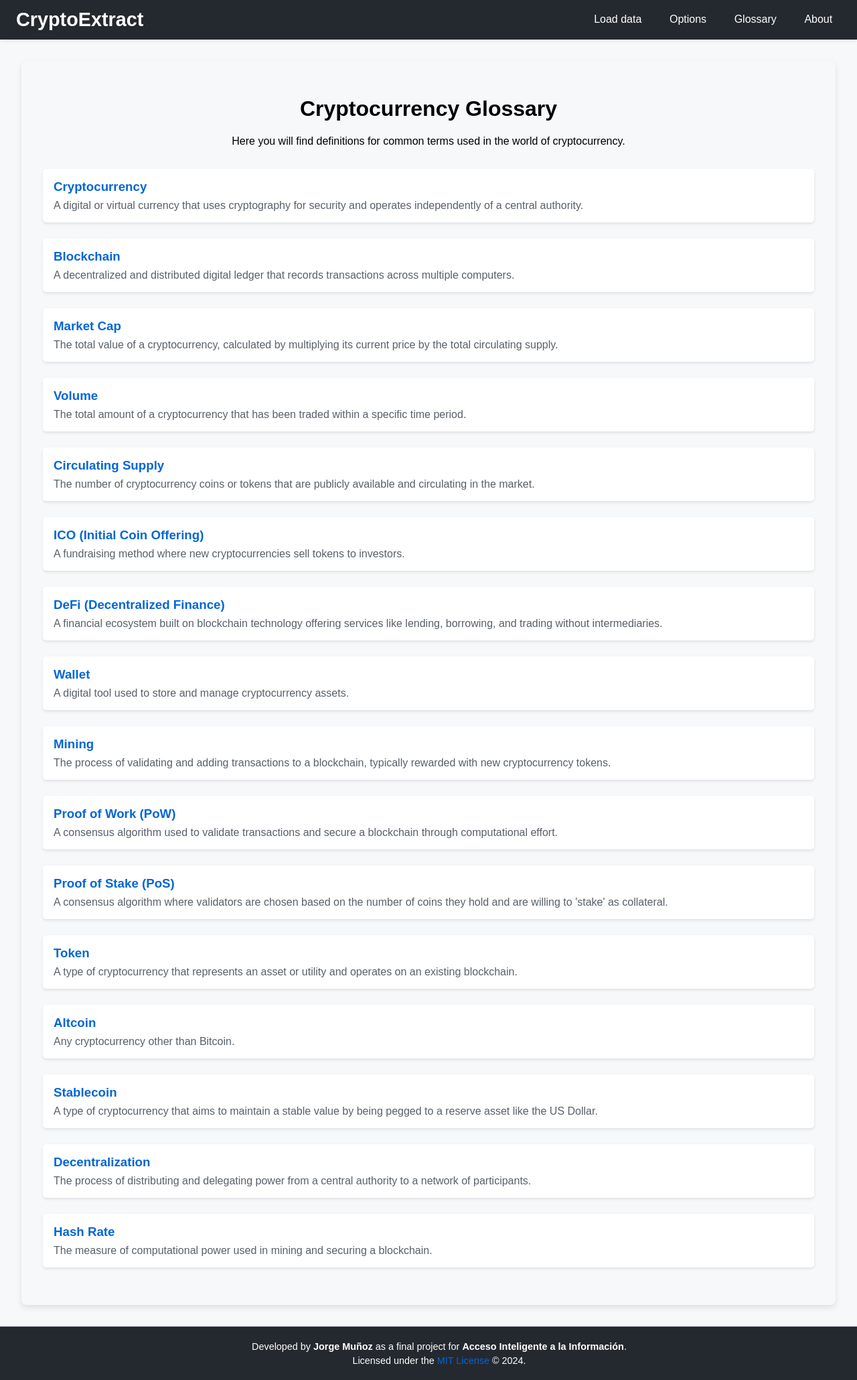
After one commit to jormunrod/CryptoExtract, a Django app: page /glossary/ in a window 1280 px wide. The commit adds this page. Shown: the whole page at 67% size. Run offline with Django 5.2, Linux system fonts and the light colour scheme.

Commit message:
feat: add glossary view

```diff
--- a/CryptoExtract/core/static/core/css/styles.css
+++ b/CryptoExtract/core/static/core/css/styles.css
@@ -562,3 +562,37 @@ body {
     background-color: #f1f1f1;
     cursor: pointer;
 }
+
+/* =============================================== */
+/* Glossary Page Styles */
+/* =============================================== */
+.glossary-container {
+    padding: 2rem;
+    background-color: #f6f8fa;
+    border-radius: 8px;
+    box-shadow: 0 4px 8px rgba(0, 0, 0, 0.1);
+    text-align: center;
+}
+
+.glossary-list {
+    margin-top: 2rem;
+    text-align: left;
+}
+
+.glossary-item {
+    margin-bottom: 1.5rem;
+    padding: 1rem;
+    background-color: #ffffff;
+    border-radius: 5px;
+    box-shadow: 0 2px 4px rgba(0, 0, 0, 0.1);
+}
+
+.glossary-item h3 {
+    margin: 0;
+    color: #0366d6;
+}
+
+.glossary-item p {
+    margin: 0.5rem 0 0;
+    color: #586069;
+}
--- a/CryptoExtract/core/templates/core/base.html
+++ b/CryptoExtract/core/templates/core/base.html
@@ -27,6 +27,7 @@
                     <li><a href="{% url 'price_vs_volume' %}">Price vs. Volume chart</a></li>
                 </ul>
             </li>
+            <li><a href="{% url 'glossary' %}">Glossary</a></li>
             <li><a href="{% url 'about' %}">About</a></li>
         </ul>
     </div>
--- /dev/null
+++ b/CryptoExtract/core/templates/core/glossary.html
@@ -0,0 +1,17 @@
+{% extends 'core/base.html' %}
+
+{% block content %}
+    <div class="glossary-container">
+        <h1>Cryptocurrency Glossary</h1>
+        <p>Here you will find definitions for common terms used in the world of cryptocurrency.</p>
+
+        <div class="glossary-list">
+            {% for term, definition in terms.items %}
+                <div class="glossary-item">
+                    <h3>{{ term }}</h3>
+                    <p>{{ definition }}</p>
+                </div>
+            {% endfor %}
+        </div>
+    </div>
+{% endblock %}
--- a/CryptoExtract/core/urls.py
+++ b/CryptoExtract/core/urls.py
@@ -5,4 +5,5 @@ from . import views
 urlpatterns = [
     path('', views.home, name='home'),
     path('about/', views.about, name='about'),
+    path('glossary/', views.glossary, name='glossary'),
 ]
--- a/CryptoExtract/core/views.py
+++ b/CryptoExtract/core/views.py
@@ -9,3 +9,26 @@ def home(request):
 
 def about(request):
     return render(request, 'core/about.html')
+
+
+def glossary(request):
+    terms = {
+        "Cryptocurrency": "A digital or virtual currency that uses cryptography for security and operates independently of a central authority.",
+        "Blockchain": "A decentralized and distributed digital ledger that records transactions across multiple computers.",
+        "Market Cap": "The total value of a cryptocurrency, calculated by multiplying its current price by the total circulating supply.",
+        "Volume": "The total amount of a cryptocurrency that has been traded within a specific time period.",
+        "Circulating Supply": "The number of cryptocurrency coins or tokens that are publicly available and circulating in the market.",
+        "ICO (Initial Coin Offering)": "A fundraising method where new cryptocurrencies sell tokens to investors.",
+        "DeFi (Decentralized Finance)": "A financial ecosystem built on blockchain technology offering services like lending, borrowing, and trading without intermediaries.",
+        "Wallet": "A digital tool used to store and manage cryptocurrency assets.",
+        "Mining": "The process of validating and adding transactions to a blockchain, typically rewarded with new cryptocurrency tokens.",
+        "Proof of Work (PoW)": "A consensus algorithm used to validate transactions and secure a blockchain through computational effort.",
+        "Proof of Stake (PoS)": "A consensus algorithm where validators are chosen based on the number of coins they hold and are willing to 'stake' as collateral.",
+        "Token": "A type of cryptocurrency that represents an asset or utility and operates on an existing blockchain.",
+        "Altcoin": "Any cryptocurrency other than Bitcoin.",
+        "Stablecoin": "A type of cryptocurrency that aims to maintain a stable value by being pegged to a reserve asset like the US Dollar.",
+        "Decentralization": "The process of distributing and delegating power from a central authority to a network of participants.",
+        "Hash Rate": "The measure of computational power used in mining and securing a blockchain.",
+    }
+
+    return render(request, 'core/glossary.html', {'terms': terms})
```
